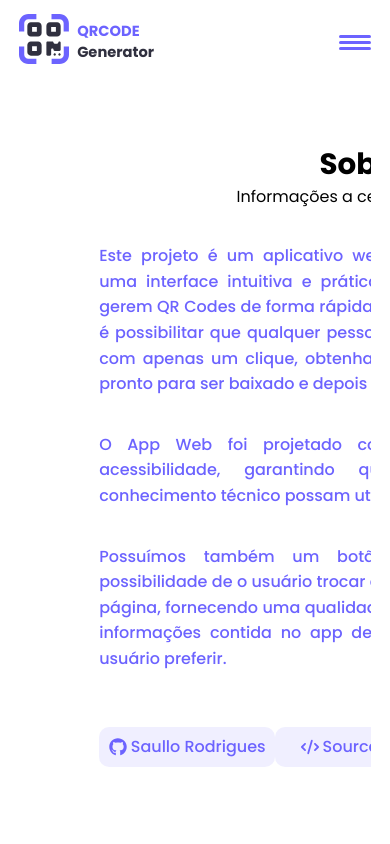
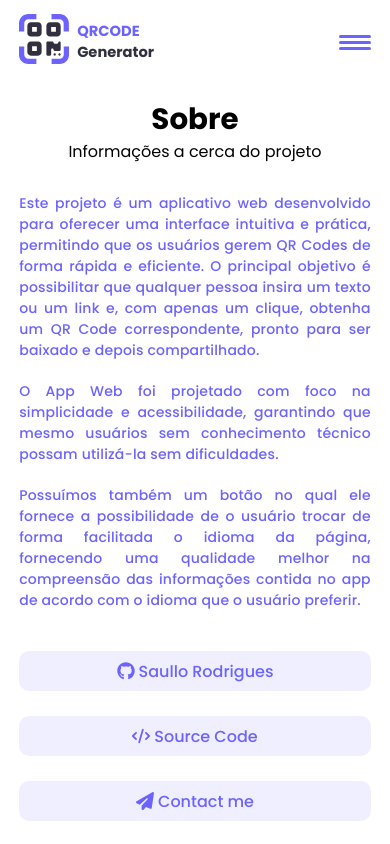
Before and after one commit to SaulloRodrigues/qrcode-generator, a React (Vite) app: page /about in a window 390 px wide. Built offline with nearby package versions, Linux system fonts and the light colour scheme.

Commit message:
feat: Improve responsiveness of About page with mobile and tablet styles.

```diff
--- a/src/pages/About/about.css
+++ b/src/pages/About/about.css
@@ -1,8 +1,9 @@
 .about {
+    width: 100%;
+    height: 100%;
     display: grid;
     grid-template-columns: repeat(2, 1fr);
     align-items: center;
-    height: 100%;
     gap: 5rem;
 }
 
@@ -14,6 +15,10 @@
     margin-top: 10rem;
     width: 100%;
     height: max-content;
+}
+
+.about__prj {
+    width: 100%;
 }
 
 .about__prj__topic {
@@ -41,6 +46,7 @@
     margin: 20px 0;
     display: flex;
     justify-content: space-between;
+    gap: 0;
 }
 
 
@@ -49,3 +55,72 @@
     height: 18px;
     fill: currentColor;
 }
+
+/* Responsive - About - Mobile */
+@media screen and (max-width: 768px) {
+    .about {
+        display: flex;
+        justify-content: center;
+        flex-direction: column;
+        gap: 0;
+    }
+
+    .about__topic__title {
+        margin: 10px 0;
+    }
+
+    .about__prj__btns {
+        width: 100%;
+    }
+
+    .about__topic__des_txt {
+        font-size: 10.5pt;
+        letter-spacing: 0.2px;
+        margin: 20px 0;
+        line-height: normal;
+    }
+
+    .about__prj__btns {
+        flex-direction: column;
+        gap: 25px;
+    }
+
+    .about__prj_btn {
+        width: 100%;
+    }
+
+    .illustration {
+        display: none;
+    }
+}
+
+
+/* Responsive - About - Tablets */
+@media screen and (min-width: 769px) and (max-width: 1024px) {
+    .about {
+        margin: 100px 0;
+        display: flex;
+        justify-content: flex-start;
+        flex-direction: column;
+        gap: 0;
+    }
+
+    .about__topic__des_txt {
+        margin: 50px 0;
+        line-height: 1.8rem;
+    }
+
+    .about__prj__btns {
+        flex-direction: column;
+        gap: 25px;
+    }
+
+    .about__prj_btn {
+        width: 100%;
+        height: 3rem;
+    }
+
+    .illustration {
+        display: none;
+    }
+}
```
